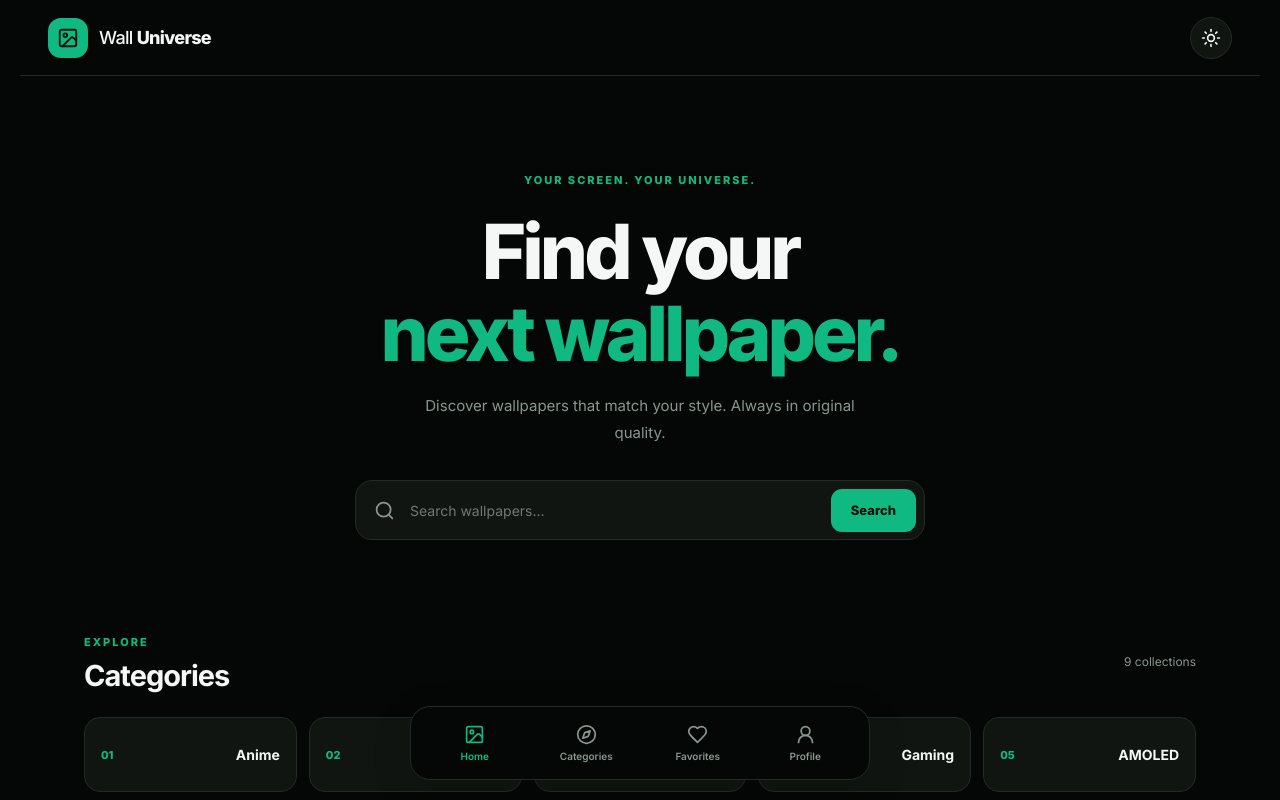
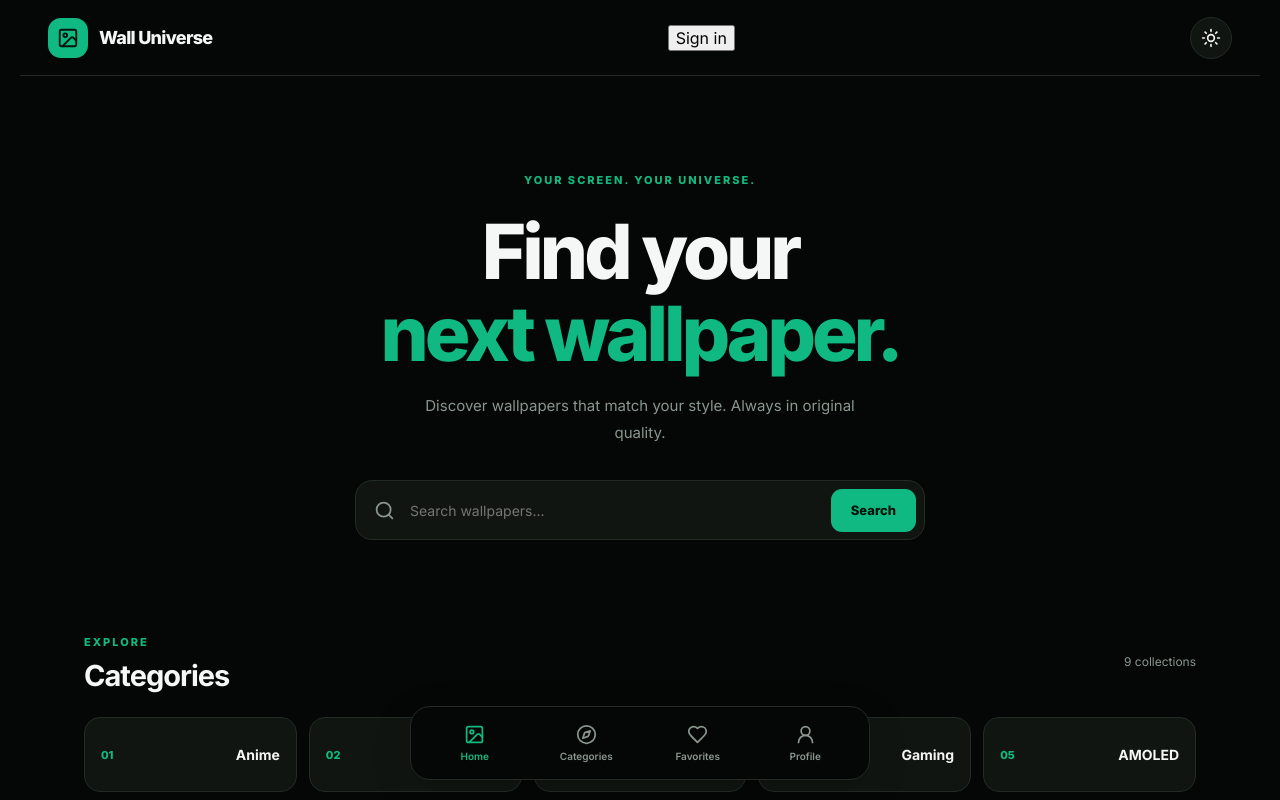
Before and after one commit to SeneshChamindu/wall-universe, a React (Vite) app: page / in a window 1280 px wide. Shown: the top 800 px of the page. Built offline with nearby package versions, Linux system fonts and the light colour scheme.

Commit message:
Modify brand name and add sign-in button
Updated the brand name display and added a sign-in button.

```diff
--- a/src/App.jsx
+++ b/src/App.jsx
@@ -59,9 +59,12 @@ if (window.location.pathname === '/admin') {
             <ImageIcon size={22} />
           </span>
           <span>
-            Wall <strong>Universe</strong>
+             <strong>Wall Universe</strong>
           </span>
         </a>
+        <button onClick={() => window.location.href = '/login'}>
+  Sign in
+</button>
 
         <button
           className="icon-button theme-button"
```
